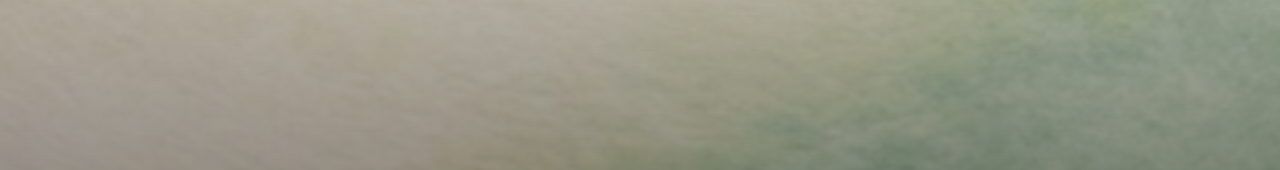
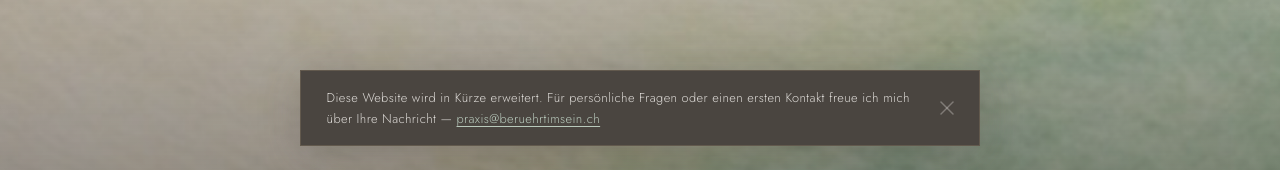
Before and after one commit to SandySch/sandysch.github.com, a Nuxt app: page / in a window 1280 px wide. Shown: the part 630-800 px from the top of the page. Built offline with nearby package versions, Linux system fonts and the light colour scheme.

Commit message:
added banner

```diff
--- a/app.vue
+++ b/app.vue
@@ -1,5 +1,21 @@
 <template>
   <div>
+    <!-- Info Banner -->
+<Transition name="banner">
+  <div v-if="showBanner" class="info-banner">
+    <p class="info-banner__text">
+      Diese Website wird in Kürze erweitert.
+      Für persönliche Fragen oder einen ersten Kontakt freue ich mich über Ihre Nachricht —
+      <a href="mailto:praxis@beruehrtimsein.ch">praxis@beruehrtimsein.ch</a>
+    </p>
+    <button class="info-banner__close" @click="dismissBanner" aria-label="Schließen">
+      <svg xmlns="http://www.w3.org/2000/svg" width="14" height="14" viewBox="0 0 14 14" fill="none" stroke="currentColor" stroke-width="1.5" stroke-linecap="round">
+        <line x1="1" y1="1" x2="13" y2="13"/>
+        <line x1="13" y1="1" x2="1" y2="13"/>
+      </svg>
+    </button>
+  </div>
+</Transition>
     <!-- Navigation -->
     <nav class="nav">
       <a href="#" class="nav__logo">
@@ -295,6 +311,16 @@
 </template>
 
 <script setup>
+const BANNER_KEY = 'bis_info_banner_dismissed'
+const showBanner = ref(
+  typeof sessionStorage !== 'undefined'
+    ? sessionStorage.getItem(BANNER_KEY) !== 'true'
+    : false
+)
+const dismissBanner = () => {
+  showBanner.value = false
+  sessionStorage.setItem(BANNER_KEY, 'true')
+}
 const craniosacralConditions = [
   '<strong>Rücken-, Nacken- &amp; Schulterbeschwerden</strong>',
   '<strong>Kopfschmerzen &amp; Migräne</strong>',
--- a/assets/css/main.css
+++ b/assets/css/main.css
@@ -539,3 +539,103 @@ section { position: relative; }
   text-decoration: none;
 }
 .modal a:hover { text-decoration: underline; }
+/* ─── Info Banner ─── */
+.info-banner {
+  position: fixed;
+  bottom: 1.5rem;
+  left: 50%;
+  transform: translateX(-50%);
+  z-index: 150;
+  background: var(--stone);
+  color: rgba(253, 250, 246, 0.82);
+  display: flex;
+  align-items: center;
+  gap: 1.25rem;
+  padding: 1rem 1rem 1rem 1.6rem;
+  border: 1px solid rgba(196, 168, 130, 0.2);
+  width: clamp(320px, 72vw, 680px);
+  box-shadow: 0 8px 40px rgba(74, 69, 64, 0.28);
+}
+.info-banner__dot {
+  width: 6px; height: 6px;
+  min-width: 6px;
+  border-radius: 50%;
+  background: var(--sage-light);
+  opacity: 0.7;
+}
+.info-banner__text {
+  font-size: 0.8rem;
+  letter-spacing: 0.03em;
+  line-height: 1.65;
+  flex: 1;
+}
+.info-banner__text a {
+  color: var(--sage-light);
+  text-decoration: underline;
+  text-underline-offset: 3px;
+  white-space: nowrap;
+  transition: color 0.2s;
+}
+.info-banner__text a:hover { color: var(--accent); }
+.info-banner__close {
+  background: none;
+  border: none;
+  color: rgba(253, 250, 246, 0.3);
+  width: 32px; height: 32px;
+  min-width: 32px;
+  display: flex; align-items: center; justify-content: center;
+  cursor: pointer;
+  border-radius: 50%;
+  padding: 0;
+  transition: color 0.2s, background 0.2s;
+}
+.info-banner__close:hover {
+  color: rgba(253, 250, 246, 0.85);
+  background: rgba(253, 250, 246, 0.07);
+}
+
+/* Enter */
+.banner-enter-active {
+  transition: transform 0.6s cubic-bezier(0.22, 1, 0.36, 1), opacity 0.5s ease;
+}
+.banner-enter-from {
+  transform: translateX(-50%) translateY(calc(100% + 2rem));
+  opacity: 0;
+}
+.banner-enter-to {
+  transform: translateX(-50%) translateY(0);
+  opacity: 1;
+}
+
+/* Leave */
+.banner-leave-active {
+  transition: transform 0.38s cubic-bezier(0.55, 0, 1, 0.6), opacity 0.28s ease;
+}
+.banner-leave-from {
+  transform: translateX(-50%) translateY(0);
+  opacity: 1;
+}
+.banner-leave-to {
+  transform: translateX(-50%) translateY(calc(100% + 2rem));
+  opacity: 0;
+}
+
+@media (max-width: 600px) {
+  .info-banner {
+    bottom: 0;
+    left: 0; right: 0;
+    width: 100%;
+    transform: none;
+    border-left: none; border-right: none; border-bottom: none;
+    padding: 1rem 1.2rem 1.2rem;
+    gap: 0.75rem;
+  }
+  .banner-enter-from,
+  .banner-leave-to {
+    transform: translateY(100%);
+  }
+  .banner-enter-to,
+  .banner-leave-from {
+    transform: translateY(0);
+  }
+}
```
